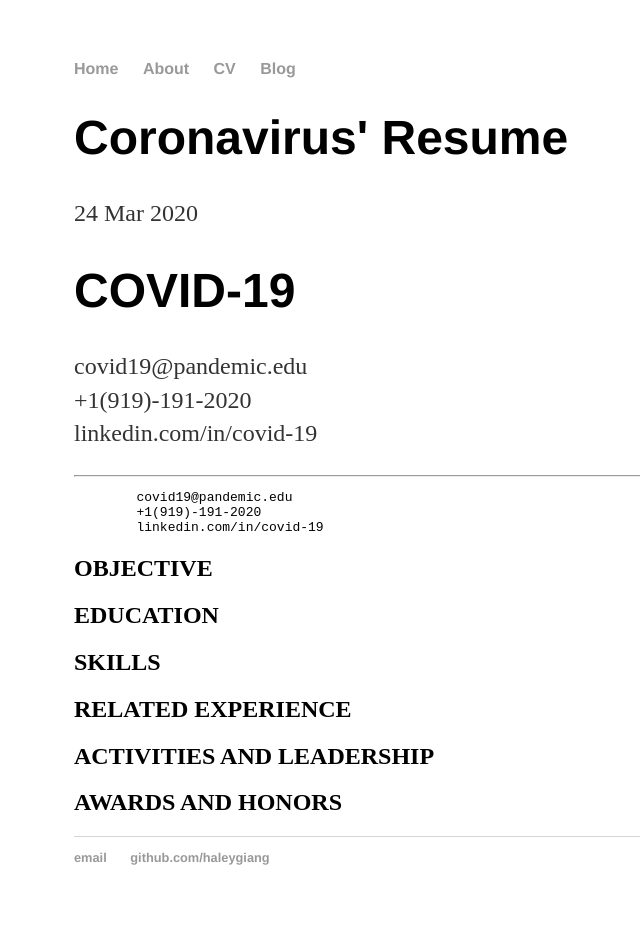
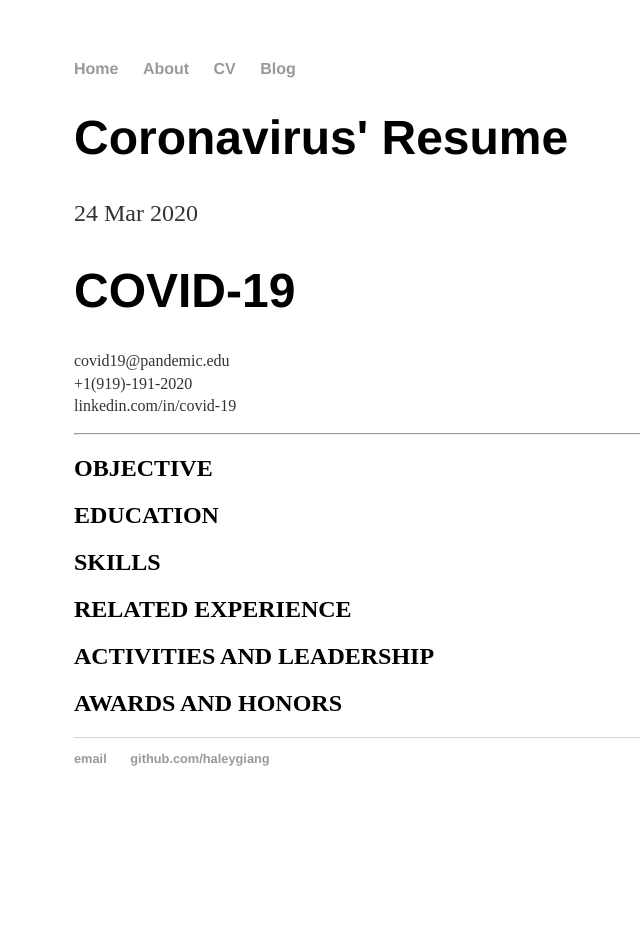
Before and after one commit to haleygiang/haleygiang.github.io, a Jekyll site: the page built from _posts/2014-04-30-haley-giang-site-launched.md, in a window 1280 px wide. Shown: the whole page, without its empty margins (118-758 px from the left). Built offline with Jekyll 4.4.1, drawn with Linux system fonts in a browser that asks for light colours; after the commit the page ends 900 px from its top, so only the background shows below that.

Commit message:
Update 2014-04-30-haley-giang-site-launched.md

```diff
--- a/_posts/2014-04-30-haley-giang-site-launched.md
+++ b/_posts/2014-04-30-haley-giang-site-launched.md
@@ -6,16 +6,10 @@ permalink: /first-post/
 ---
 
 <h1>COVID-19</h1>
-<p>covid19@pandemic.edu
+<p style="font-size: 100%;">covid19@pandemic.edu
 <br>+1(919)-191-2020
 <br>linkedin.com/in/covid-19</p>
 <hr>
-
-<pre>
-	covid19@pandemic.edu
-	+1(919)-191-2020
-	linkedin.com/in/covid-19
-</pre>
 
 <h2>OBJECTIVE</h2>
 
```
